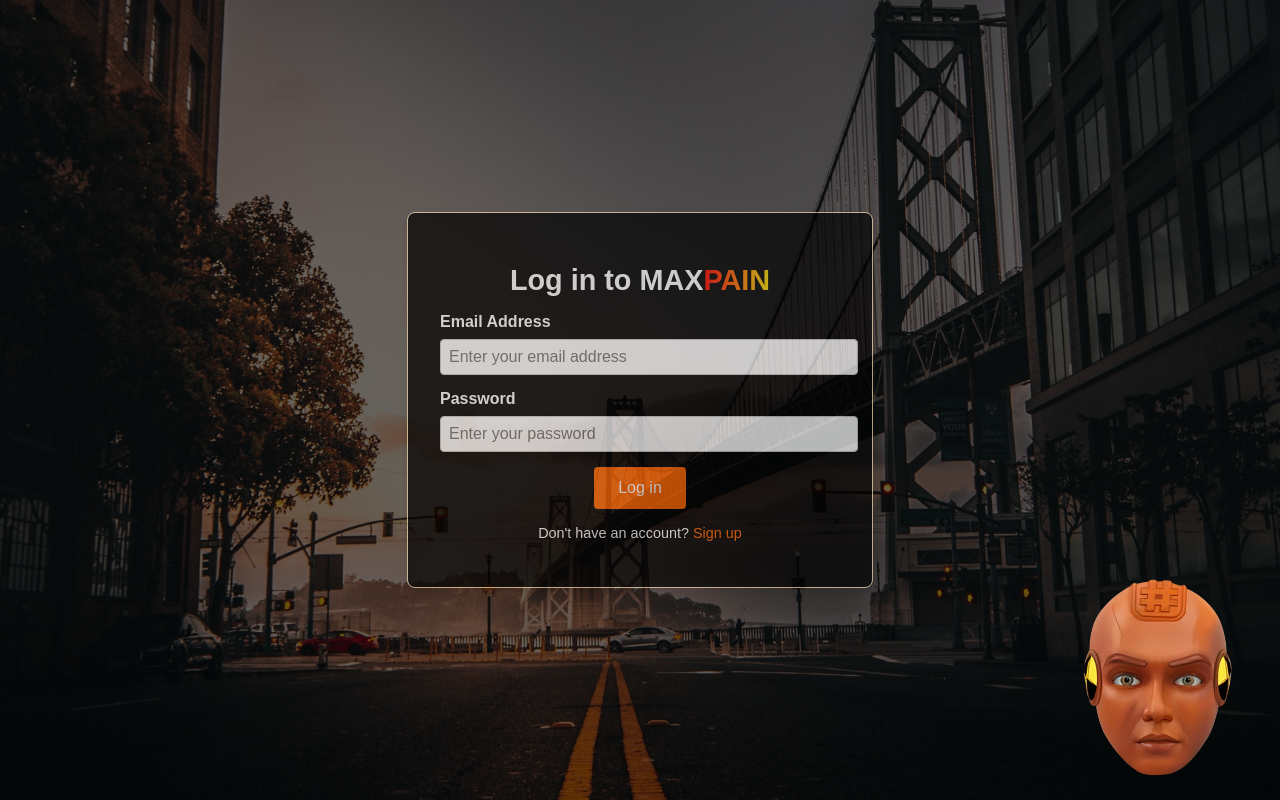
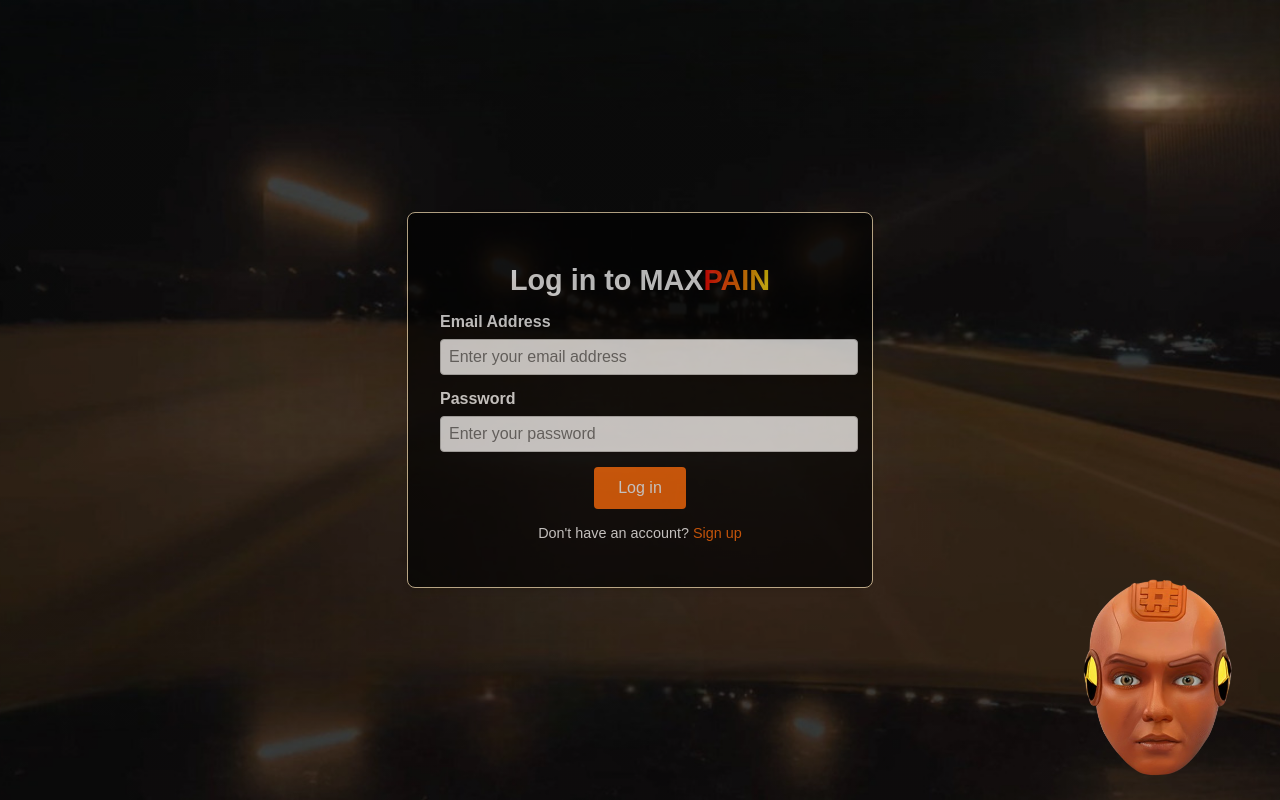
Before and after one commit to chuzabro/mex-plan-app, a React (Create React App) app: page /login in a window 1280 px wide. Built offline with nearby package versions, Linux system fonts and the light colour scheme.

Commit message:
modfy background image

```diff
--- a/src/pages/Home.jsx
+++ b/src/pages/Home.jsx
@@ -3,6 +3,7 @@ import "../styles/app.css";
 
 const Home = () => {
   const [isDropdownOpen, setIsDropdownOpen] = useState(false);
+  const [selectedLanguage, setSelectedLanguage] = useState("English"); // State to store the selected language
 
   const toggleDropdown = () => {
     setIsDropdownOpen(!isDropdownOpen);
@@ -11,8 +12,9 @@ const Home = () => {
   const languages = ["English", "Spanish", "French", "German", "Chinese", "Japanese", "Korean", "Russian", "Arabic"];
 
   const handleLanguageSelect = async (language) => {
-    alert(`You selected: ${language}`);
+    setSelectedLanguage(language); // Update the selected language
     setIsDropdownOpen(false); // Close the dropdown after selection
+    console.log(language) // print on console of selected language
 
     try {
       const response = await fetch("https://your-backend-server.com/api/language", {
@@ -48,7 +50,7 @@ const Home = () => {
           <div className="dropdown">
             <button className="lang-btn" onClick={toggleDropdown}>
               <img src="/images/lang-icon.png" alt="Language" className="flag-icon" />
-              <span className="lang-text">English</span>
+              <span className="lang-text">{selectedLanguage}</span> {/* Display the selected language */}
             </button>
             {isDropdownOpen && (
               <ul className="dropdown-menu">
--- a/src/styles/app.css
+++ b/src/styles/app.css
@@ -3,7 +3,7 @@ body {
   margin: 0;
   font-family: Arial, sans-serif;
   color: #fff;
-  background: linear-gradient(rgba(0, 0, 0, 0.6), rgba(0, 0, 0, 0.6)), url("../../public/images/2.jpg") no-repeat center center fixed;
+  background: linear-gradient(rgba(0, 0, 0, 0.2), rgba(0, 0, 0, 0.2)), url("../../public/images/2.jpg") no-repeat center center fixed;
   background-size: cover;
 }
 
@@ -18,6 +18,8 @@ body {
   padding: 20px;
   background-color: #000;
   flex-wrap: wrap; /* Allow wrapping for smaller screens */
+
+
 }
 
 .logo {
@@ -43,6 +45,7 @@ body {
   align-items: center;
   margin-top: 10px;
   transition: max-height 0.3s ease-in-out;
+
 
 
 }
@@ -208,7 +211,8 @@ body {
 }
 .hero-subtext {
   font-size: 1.5rem;
-  color:grident(90deg, #ff6600, #f3d214);
+  /* color:grident(#cc0000); */
+  color: linear-gradient(to right, #cc0000);
   margin-top: 20px;
   text-transform: uppercase;
   letter-spacing: 2px;
--- a/src/styles/login.css
+++ b/src/styles/login.css
@@ -3,7 +3,7 @@
   justify-content: center;
   align-items: center;
   height: 100vh;
-  background: linear-gradient(rgba(0, 0, 0, 0.6), rgba(0, 0, 0, 0.6)),  url("../../public/images/2.jpg") no-repeat center center fixed;
+  background: linear-gradient(rgba(0, 0, 0, 0.2), rgba(0, 0, 0, 0.2)),  url("../../public/images/2.jpg") no-repeat center center fixed;
   background-size: cover;
 }
 
--- a/src/styles/signup.css
+++ b/src/styles/signup.css
@@ -3,7 +3,7 @@
   justify-content: center;
   align-items: center;
   height: 100vh;
-  background: linear-gradient(rgba(0, 0, 0, 0.6), rgba(0, 0, 0, 0.6)),  url("../../public/images/2.jpg") no-repeat center center fixed;
+  background: linear-gradient(rgba(0, 0, 0, 0.2), rgba(0, 0, 0, 0.2)),  url("../../public/images/2.jpg") no-repeat center center fixed;
   background-size: cover;
 }
 
```
Also changed, not shown: public/images/2.jpg.
